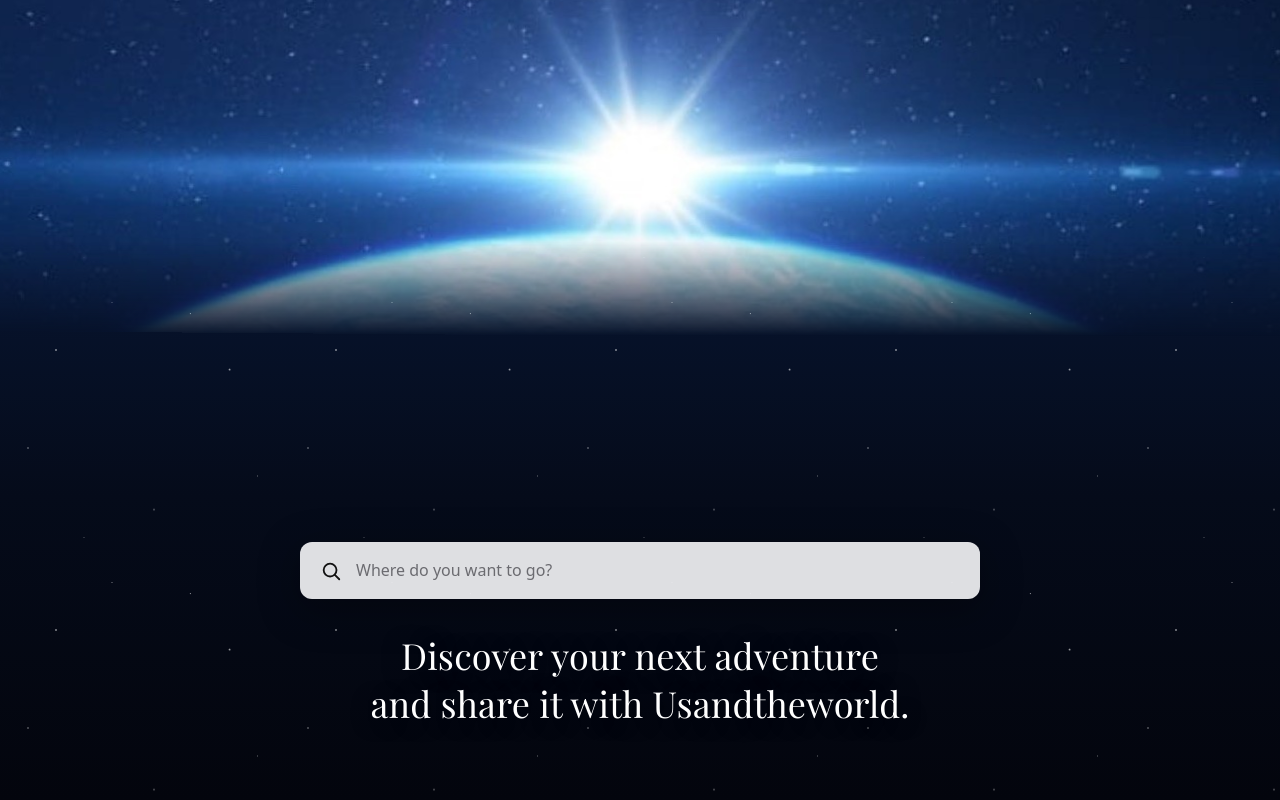
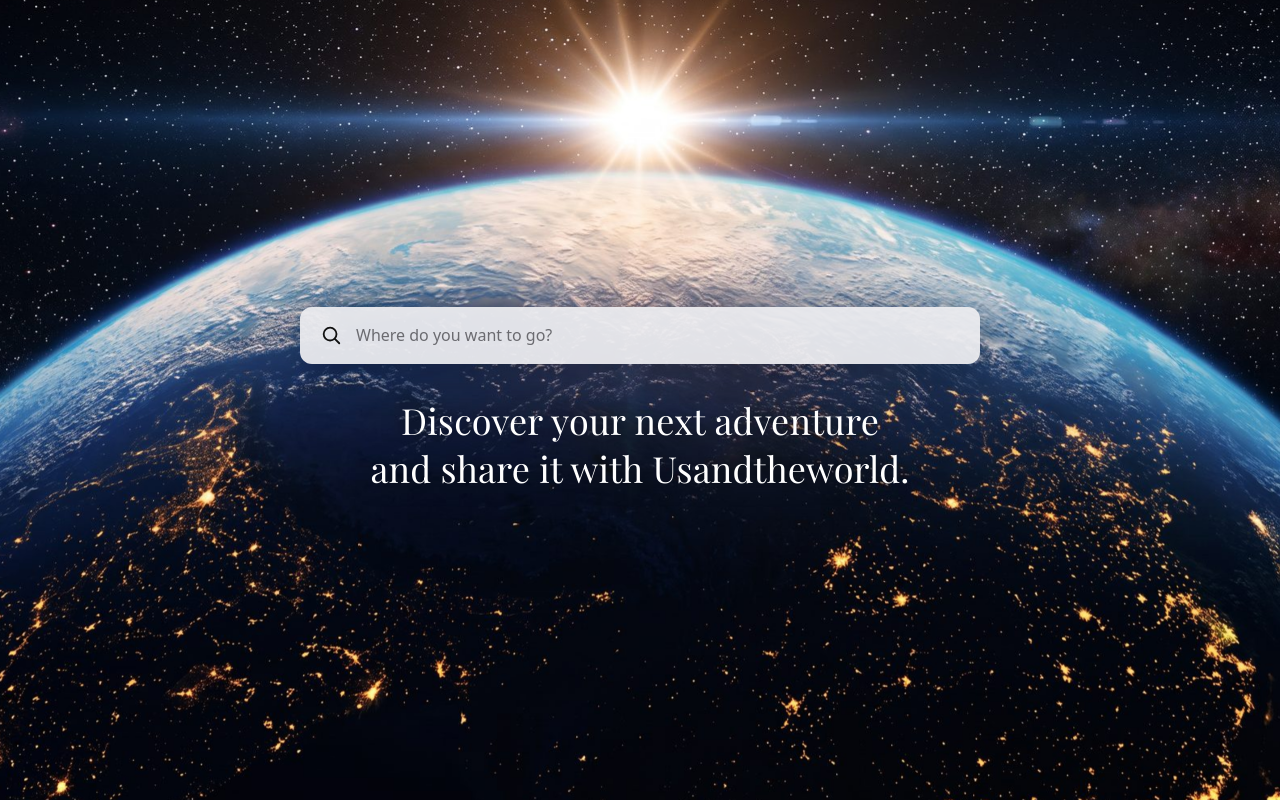
Before and after one commit to Tokyobanana-glitch/usandtheworld2.0, a React (Vite) app: page / in a window 1280 px wide. Built offline with nearby package versions, Linux system fonts and the light colour scheme; a web font is replaced by a local one.

Commit message:
Use full clean earth image as the hero background
Replaces the cropped-strip + synthetic starfield workaround (needed
because the prior asset had a UI mockup baked into the pixels) with
a proper full-bleed cover image now that the source photo is clean.

```diff
--- a/src/App.css
+++ b/src/App.css
@@ -5,42 +5,18 @@
   display: flex;
   flex-direction: column;
   align-items: center;
-  justify-content: flex-end;
+  justify-content: center;
   overflow: hidden;
-  background: linear-gradient(180deg, #0a1c40 0%, #071531 30%, #050b1a 62%, #03050d 100%);
+  background: #050813;
   color: #fff;
   text-align: center;
 }
 
-.hero-page::before {
-  content: '';
+.earth-bg {
   position: absolute;
   inset: 0;
+  overflow: hidden;
   z-index: 0;
-  background-image:
-    radial-gradient(1.5px 1.5px at 20% 25%, rgba(255, 255, 255, 0.9), transparent),
-    radial-gradient(1px 1px at 68% 12%, rgba(255, 255, 255, 0.7), transparent),
-    radial-gradient(1.5px 1.5px at 82% 32%, rgba(255, 255, 255, 0.8), transparent),
-    radial-gradient(1px 1px at 40% 8%, rgba(255, 255, 255, 0.6), transparent),
-    radial-gradient(1.5px 1.5px at 10% 60%, rgba(255, 255, 255, 0.55), transparent),
-    radial-gradient(1px 1px at 92% 70%, rgba(255, 255, 255, 0.5), transparent),
-    radial-gradient(1.5px 1.5px at 55% 82%, rgba(255, 255, 255, 0.45), transparent),
-    radial-gradient(1px 1px at 30% 92%, rgba(255, 255, 255, 0.4), transparent);
-  background-repeat: repeat;
-  background-size: 280px 280px;
-  opacity: 0.8;
-}
-
-.earth-bg {
-  position: absolute;
-  top: 0;
-  left: 0;
-  right: 0;
-  height: clamp(260px, 42vh, 460px);
-  overflow: hidden;
-  z-index: 1;
-  -webkit-mask-image: linear-gradient(to bottom, #000 0%, #000 72%, transparent 100%);
-  mask-image: linear-gradient(to bottom, #000 0%, #000 72%, transparent 100%);
 }
 
 .earth-img {
@@ -49,21 +25,21 @@
   width: 100%;
   height: 100%;
   object-fit: cover;
-  object-position: center bottom;
-  transform-origin: 50% 100%;
-  animation: earth-wobble 18s ease-in-out infinite;
+  object-position: center 38%;
+  transform-origin: 50% 55%;
+  animation: earth-wobble 20s ease-in-out infinite;
   will-change: transform;
 }
 
 @keyframes earth-wobble {
   0% {
-    transform: rotate(-1.2deg) scale(1.06);
+    transform: rotate(-1deg) scale(1.06);
   }
   50% {
-    transform: rotate(1.2deg) scale(1.1);
+    transform: rotate(1deg) scale(1.1);
   }
   100% {
-    transform: rotate(-1.2deg) scale(1.06);
+    transform: rotate(-1deg) scale(1.06);
   }
 }
 
@@ -76,7 +52,7 @@
   gap: 32px;
   width: 100%;
   max-width: 760px;
-  padding: 24px 20px 72px;
+  padding: 24px 20px;
   box-sizing: border-box;
 }
 
```
Also changed, not shown: public/earth-hero.jpg.
